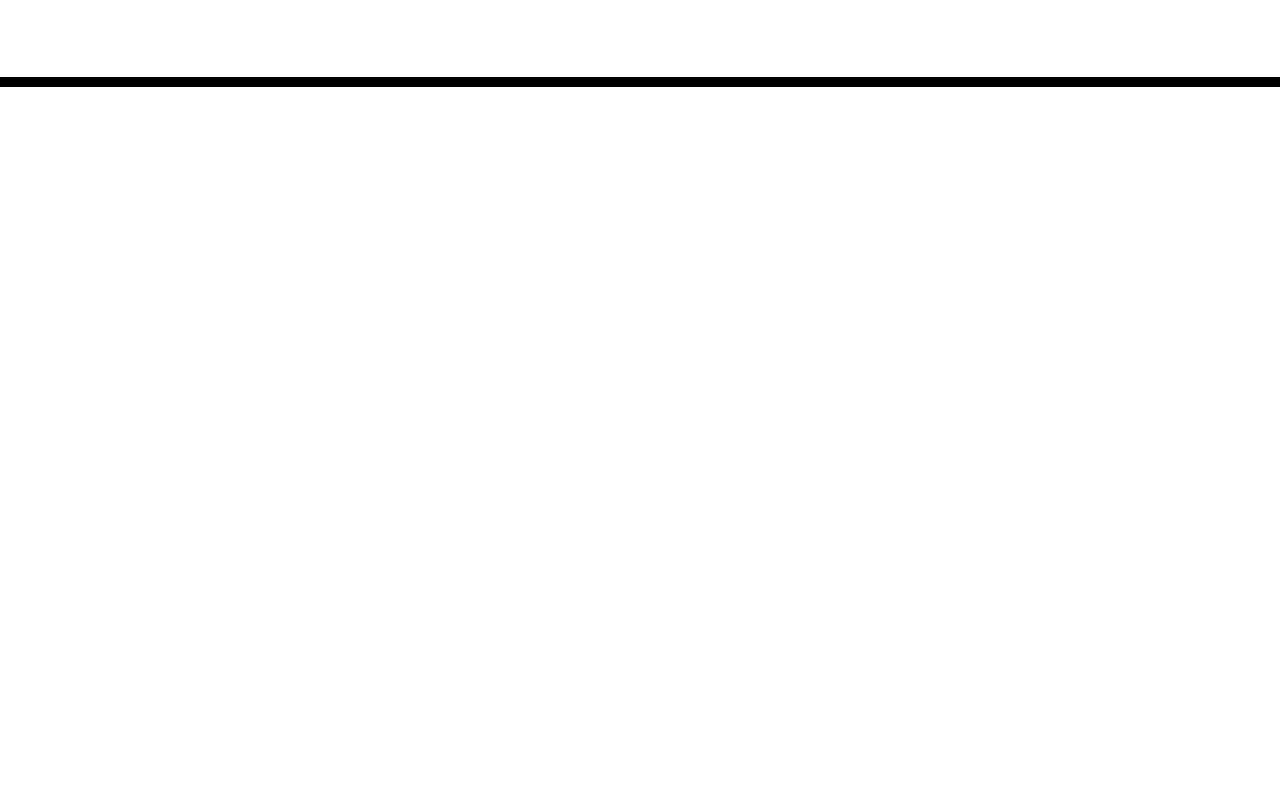
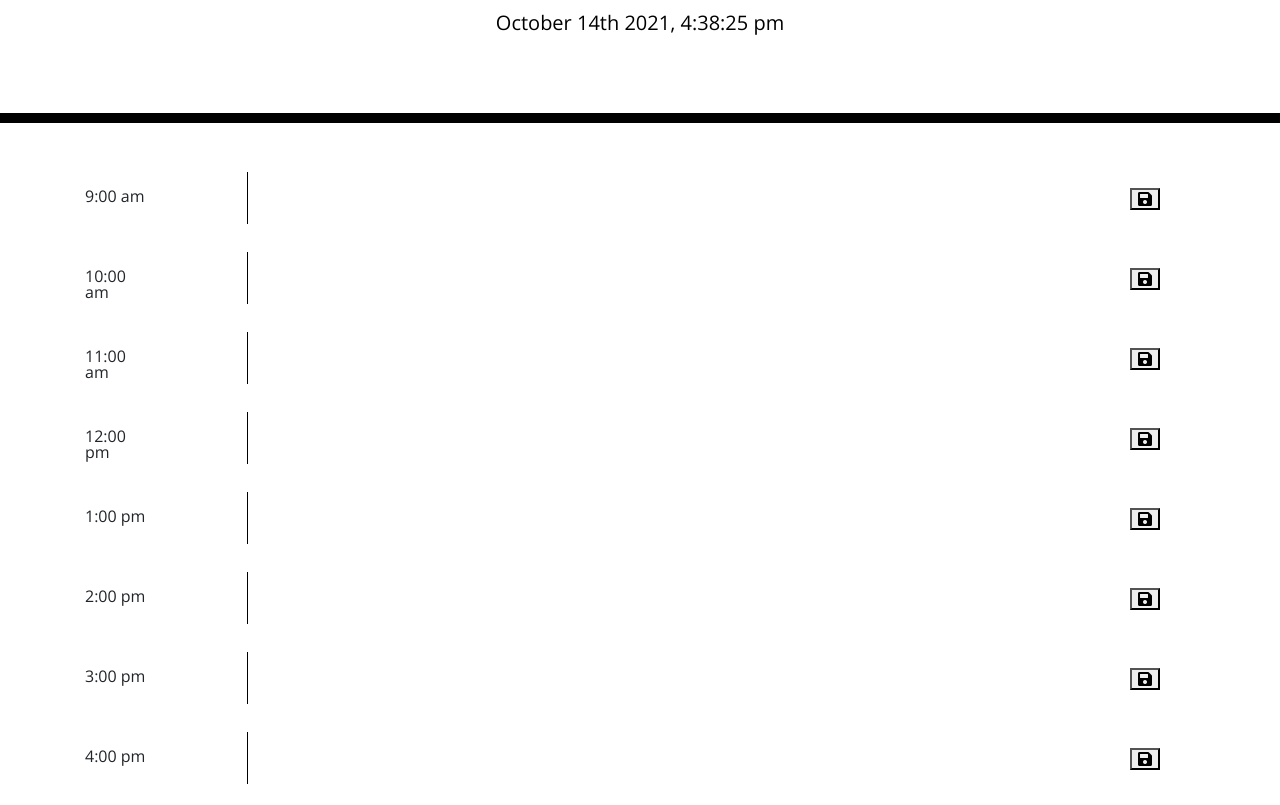
Before and after one commit to sandy-06/Work-Day-Scheduler, a plain HTML site: page index.html in a window 1280 px wide. Shown: the part 181-986 px from the top of the page. Before the commit the page ends 800 px from the top, so only its background shows below. Drawn offline with nearby package versions, Linux system fonts and the light colour scheme; files that its build step writes are made by us from their sources.

Commit message:
added time blocks and moment()

```diff
--- /dev/null
+++ b/assets/js/script.js
@@ -0,0 +1,23 @@
+//header is wider with keep what is there and add date and time to it
+document.getElementById("currentDay").innerText = moment().format('MMMM Do YYYY, h:mm:ss a');
+console.log(moment().format('MMMM Do YYYY, h:mm:ss a'));
+//line of blocks under header and spaced on center
+// top is date and then each block has a time associated with
+// times are from 9-5( 8 time blocks)
+let dt = moment();
+dt.format("HH:mm");
+var line = document.getElementsByClassName("row")
+for (let i = 0; i < line.length; i++) {
+    if (line[i].getAttribute("id") === moment().hours()) {
+        (line.childNodes[1].classList.add('bg-danger'))
+    } else if (((line[i].getAttribute("id") < dt.hours()))) {
+        ((line.childNodes[i].classList.add("bg-secondary")))
+
+        }
+        else {
+
+            (line.childNodes[i].classList.add("bg-success"));
+        }
+    };
+    // tabs on side
+   // (line.childNodes[i].childNodes[0].classList.add())
--- a/index.html
+++ b/index.html
@@ -9,7 +9,7 @@
     <link rel="stylesheet" href="https://use.fontawesome.com/releases/v5.8.1/css/all.css"
         integrity="sha384-50oBUHEmvpQ+1lW4y57PTFmhCaXp0ML5d60M1M7uH2+nqUivzIebhndOJK28anvf" crossorigin="anonymous" />
     <link href="https://fonts.googleapis.com/css?family=Open+Sans&display=swap" rel="stylesheet" />
-    <link rel="stylesheet" href="style.css" />
+    <link rel="stylesheet" href="./assets/css/style.css" />
     <title>Work Day Scheduler</title>
 </head>
 
@@ -21,12 +21,102 @@
     </header>
     <div class="container">
         <!-- Timeblocks go here -->
+        <!--wrap bootstrap container with 1 col 10 1-->
+        <div class="row" id="9">
+            <div class="col-1">
+                9:00 am
+            </div>
+            <div class="col-10">
+                <textarea></textarea>
+            </div>
+            <div class="col-1">
+                <button><i class="fas fa-save"></i></button>
+            </div>
+        </div>
+        <div class="row" id="10">
+            <div class="col-1">
+                10:00 am
+            </div>
+            <div class="col-10">
+                <textarea></textarea>
+            </div>
+            <div class="col-1">
+                <button><i class="fas fa-save"></i></button>
+            </div>
+        </div>
+        <div class="row" id="11">
+            <div class="col-1">
+                11:00 am
+            </div>
+            <div class="col-10">
+                <textarea></textarea>
+            </div>
+
+            <div class="col-1">
+                <button><i class="fas fa-save"></i></button>
+            </div>
+        </div>
+        <div class="row" id="12">
+            <div class="col-1">
+                12:00 pm
+            </div>
+            <div class="col-10">
+                <textarea></textarea>
+            </div>
+            <div class="col-1">
+                <button><i class="fas fa-save"></i></button>
+            </div>
+        </div>
+        <div class="row" id="13">
+            <div class="col-1">
+                1:00 pm
+            </div>
+            <div class="col-10">
+                <textarea></textarea>
+            </div>
+            <div class="col-1">
+                <button><i class="fas fa-save"></i></button>
+            </div>
+        </div>
+        <div class="row" id="14">
+            <div class="col-1">
+                2:00 pm
+            </div>
+            <div class="col-10">
+                <textarea></textarea>
+            </div>
+            <div class="col-1">
+                <button><i class="fas fa-save"></i></button>
+            </div>
+        </div>
+        <div class="row" id="15">
+            <div class="col-1">
+                3:00 pm
+            </div>
+            <div class="col-10">
+                <textarea></textarea>
+            </div>
+            <div class="col-1">
+                <button><i class="fas fa-save"></i></button>
+            </div>
+        </div>
+        <div class="row" id="16">
+            <div class="col-1">
+                4:00 pm
+            </div>
+            <div class="col-10">
+                <textarea></textarea>
+            </div>
+            <div class="col-1">
+                <button><i class="fas fa-save"></i></button>
+            </div>
+        </div>
     </div>
 
     <script src="https://code.jquery.com/jquery-3.4.1.min.js"></script>
     <script src="https://cdnjs.cloudflare.com/ajax/libs/moment.js/2.24.0/moment.min.js"></script>
 
-    <script src="script.js"></script>
+    <script src="./assets/js/script.js"></script>
 </body>
 
 </html>
```
Also changed, not shown: assets/.js/script.js (deleted).
